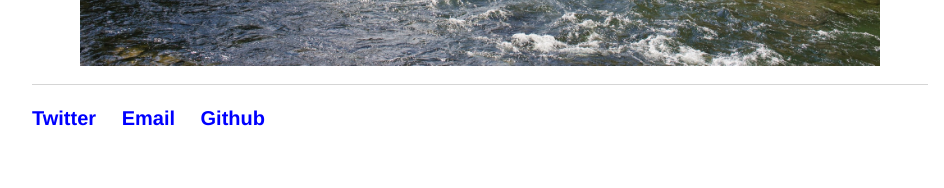
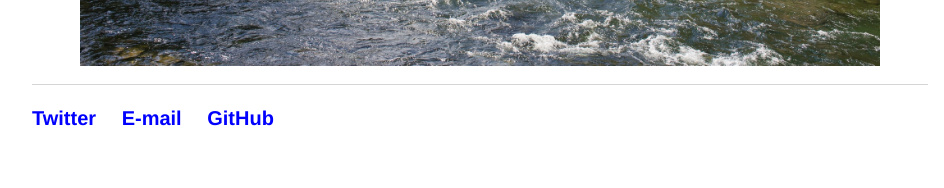
Before and after one commit to muyeoljung/muyeoljung.github.io, a Jekyll site: the page built from index.html, in a window 1280 px wide. Shown: the part 746-934 px from the top of the page, without its empty margins (160-1104 px from the left). Built offline with Jekyll 4.4.1, drawn with Linux system fonts in a browser that asks for light colours.

Commit message:
Update default.html

```diff
--- a/_layouts/default.html
+++ b/_layouts/default.html
@@ -29,8 +29,8 @@
   <footer>
    <ul>
    <li><a href="https://twitter.com/muyeol_jung">Twitter</a></li>
-   <li><a href="mailto:muyeol.jung@durham.ac.uk">Email</a></li>
-   <li><a href="https://github.com/muyeoljung">Github</a></li>
+   <li><a href="mailto:muyeol.jung@durham.ac.uk">E-mail</a></li>
+   <li><a href="https://github.com/muyeoljung">GitHub</a></li>
    </ul>
   </footer>
   </body>
```
